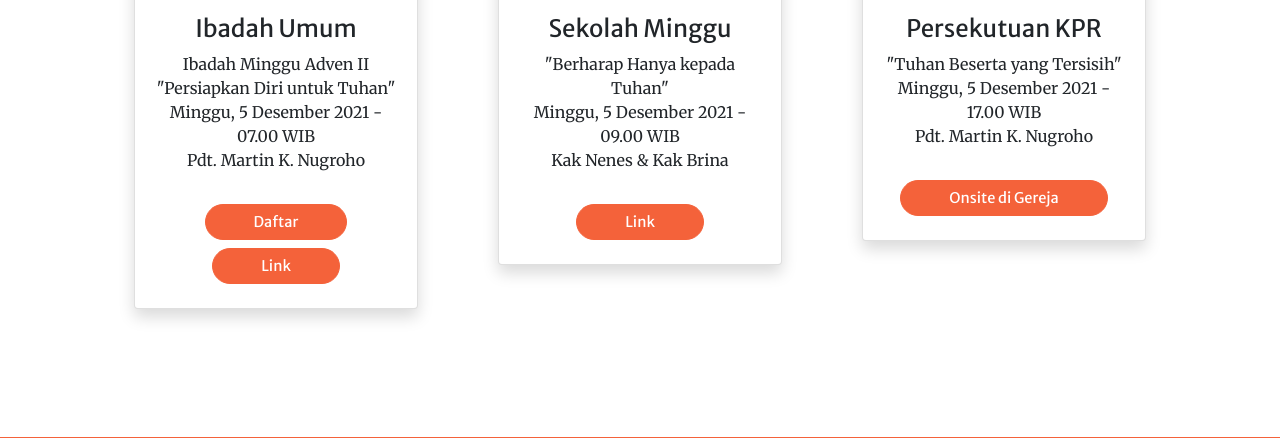
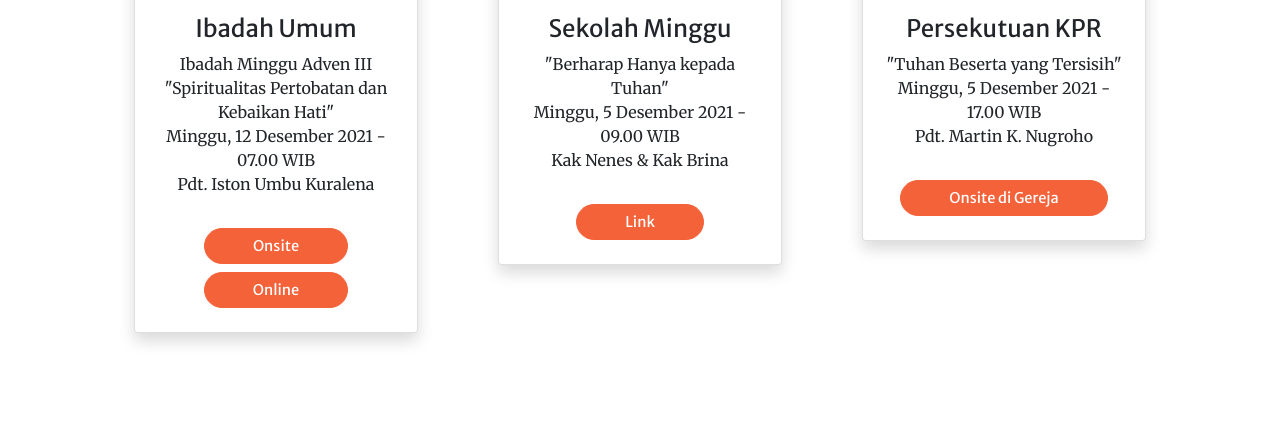
Before and after one commit to mariohcay/gkikbaweb, a CodeIgniter app: page /database/ in a window 1280 px wide. Shown: the part 1949-2387 px from the top of the page. Run offline with CodeIgniter, Linux system fonts and the light colour scheme; some libraries are stand-ins or nearby versions.

Commit message:
Update 8 Desember 2021

```diff
--- a/application/views/Front/vDaftarOnsite.php
+++ b/application/views/Front/vDaftarOnsite.php
@@ -48,7 +48,7 @@
         <div class="container px-4 px-lg-5 h-100">
             <div class="row gx-4 gx-lg-5 justify-content-center mt-5">
                 <div class="col-lg-8 col-xl-6 text-center">
-                    <h2 class="mt-0 text-white">Daftar Ibadah <i>On-site</i><br><?= tgl_indo($ibadah['tanggalIbadah'], true) ?></h2>
+                    <h2 class="mt-0 text-white">Pendaftaran Ibadah <i>On-site</i><br><?= tgl_indo($ibadah['tanggalIbadah'], true) ?></h2>
                     <hr class="divider" />
                     <p class="text-white mb-5">Silahkan Anda memasukkan data yang benar-benar valid</p>
                 </div>
--- a/application/views/Front/vLandingpage.php
+++ b/application/views/Front/vLandingpage.php
@@ -97,12 +97,12 @@
                             <div class="card-body">
                                 <h4 class="card-title">Ibadah Umum</h4>
                                 <!-- UBAH -->
-                                <p class="card-text">Ibadah Minggu Adven II<br>"Persiapkan Diri untuk Tuhan"<br>Minggu, 5 Desember 2021 - 07.00 WIB<br>Pdt. Martin K. Nugroho</p>
+                                <p class="card-text">Ibadah Minggu Adven III<br>"Spiritualitas Pertobatan dan Kebaikan Hati"<br>Minggu, 12 Desember 2021 - 07.00 WIB<br>Pdt. Iston Umbu Kuralena</p>
                             </div>
                             <div class="card-body">
                                 <!-- UBAH -->
-                                <a href="<?= base_url() ?>Fronts/pilihOnsite" target="_blank" class="btn btn-primary mb-2 px-5 mx-1" style="border-radius: 10rem; font-size: 11pt">Daftar</a>
-                                <a href="https://youtu.be/jh_AzVXmwpM" target="_blank" class="btn btn-primary mb-2 px-5 mx-1" style="border-radius: 10rem; font-size: 11pt">Link</a>
+                                <a href="<?= base_url() ?>Fronts/pilihOnsite" class="btn btn-primary mb-2 px-5 mx-1" style="border-radius: 10rem; font-size: 11pt">Onsite</a>
+                                <a href="https://youtu.be/jh_AzVXmwpM" target="_blank" class="btn btn-primary mb-2 px-5 mx-1" style="border-radius: 10rem; font-size: 11pt">Online</a>
                             </div>
                         </div>
                     </div>
```
